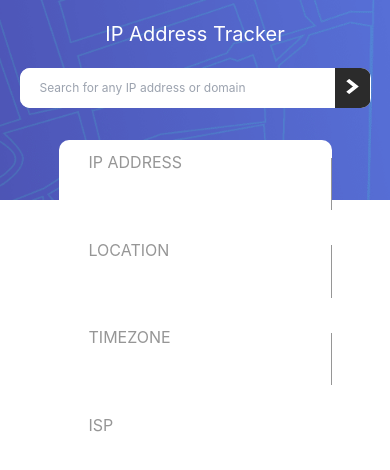
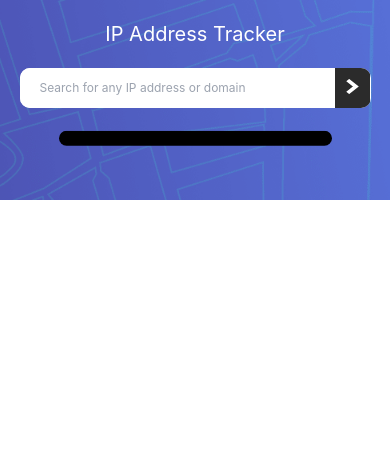
Before and after one commit to Alister153/ip-address-tracker, a Next.js app: page / in a window 390 px wide. Shown: the top 470 px of the page. Built offline with nearby package versions, Linux system fonts and the light colour scheme; no server answers; some icons are missing.

Commit message:
address details for mobile

```diff
--- a/pages/index.js
+++ b/pages/index.js
@@ -60,6 +60,10 @@ export default function Home() {
         </div>
       </header>
       <div className="ipaddress-location flex-col lg:flex-row">
+        <div className="open-address p-2 bg-black" onClick={(e) => {
+          e.target.parentElement.classList.toggle("active")
+        }}>
+        </div>
         <div className="ipaddress">
           <p>IP ADDRESS</p>
           <p className="deets">{location && location.ip}</p>
--- a/styles/globals.css
+++ b/styles/globals.css
@@ -86,7 +86,7 @@ header .search-input label button {
   border-radius: 10px;
   color: var(--Dark-Gray);
 }
-.ipaddress-location div {
+.ipaddress-location div:not(:first-child) {
   position: relative;
   text-align: left;
   width: 25%;
@@ -124,14 +124,20 @@ header .search-input label button {
   header .search-input {
     height: 40px;
   }
-  .ipaddress-location div {
-    height: 250px;
-    width: 100%;
+  .ipaddress-location {
+    height: 15px;
+    top: 15%;
+    transform: translateY(25%);
+    overflow: hidden;
   }
-  .ipaddress-location {
+  .ipaddress-location.active {
     top: 0%;
     width: 70%;
     height: 350px;
     transform: translateY(40%);
   }
+  .ipaddress-location div:not(:first-child) {
+    height: 250px;
+    width: 100%;
+  }
 }
```
